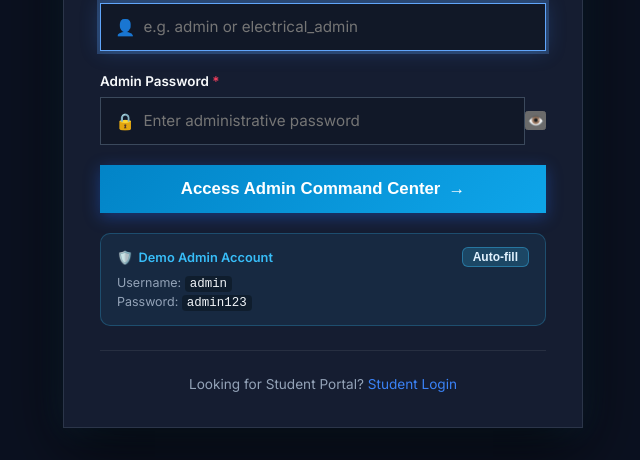
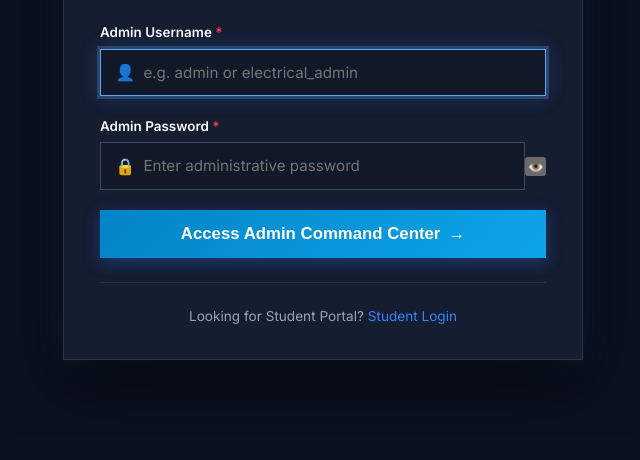
Before and after one commit to agrima89/Complain-Tracker, a website: page public/admin-login.html in a window 1280 px wide. Shown: the part 363-823 px from the top of the page, without its empty margins (317-957 px from the left). After the commit the page ends 800 px from the top, so only its background shows below. Drawn offline with Linux system fonts and the light colour scheme; no server answers.

Commit message:
security: harden public/admin-login.html

```diff
--- a/public/admin-login.html
+++ b/public/admin-login.html
@@ -107,22 +107,6 @@
         </button>
       </form>
 
-      <!-- Demo Credentials Helper -->
-      <div class="auth-demo-box" style="margin-top: 1.25rem; padding: 0.85rem 1rem; border-radius: 10px; background: rgba(56, 189, 248, 0.08); border: 1px solid rgba(56, 189, 248, 0.25);">
-        <div style="display: flex; justify-content: space-between; align-items: center; margin-bottom: 0.4rem;">
-          <span style="font-size: 0.8rem; font-weight: 600; color: #38bdf8; display: flex; align-items: center; gap: 0.35rem;">
-            <span>🛡️</span> Demo Admin Account
-          </span>
-          <button type="button" id="fillDemoAdminBtn" style="background: rgba(56, 189, 248, 0.2); border: 1px solid rgba(56, 189, 248, 0.4); color: #e0f2fe; border-radius: 6px; padding: 2px 10px; font-size: 0.75rem; cursor: pointer; font-weight: 600;">
-            Auto-fill
-          </button>
-        </div>
-        <div style="font-size: 0.78rem; color: #94a3b8; line-height: 1.45;">
-          <div>Username: <code style="color: #f1f5f9; background: rgba(0,0,0,0.3); padding: 1px 5px; border-radius: 4px;">admin</code></div>
-          <div>Password: <code style="color: #f1f5f9; background: rgba(0,0,0,0.3); padding: 1px 5px; border-radius: 4px;">admin123</code></div>
-        </div>
-      </div>
-
       <div class="auth-card-footer" style="text-align: center; margin-top: 1.5rem; border-top: 1px solid rgba(255, 255, 255, 0.08); padding-top: 1.25rem;">
         <span style="font-size: 0.85rem; color: #94a3b8;">
           Looking for Student Portal? <a href="/login" class="auth-switch-link">Student Login</a>
```
